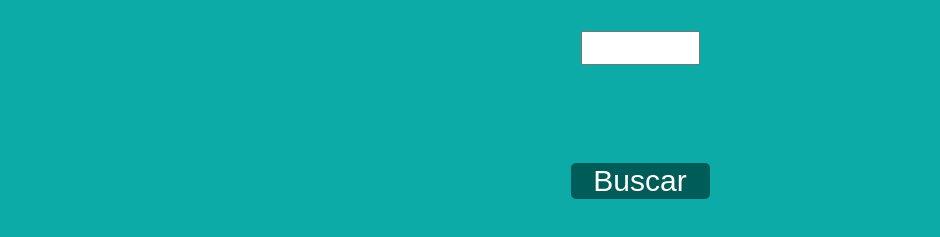
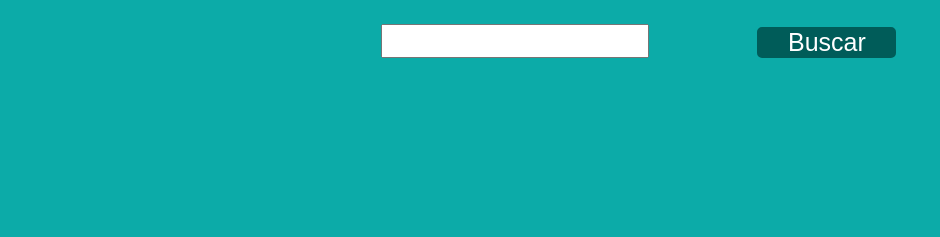
Before and after one commit to ayanfaustt/IAAD_CRUD, a plain HTML site: page frontend/ProjetoFrontIAAD/crudLP/linhaespecifica.html in a window 1280 px wide. Shown: the part 177-414 px from the top of the page, without its empty margins (0-940 px from the left). Drawn offline with Linux system fonts and the light colour scheme.

Commit message:
Update linhaespecifica.html

```diff
--- a/frontend/ProjetoFrontIAAD/crudLP/linhaespecifica.html
+++ b/frontend/ProjetoFrontIAAD/crudLP/linhaespecifica.html
@@ -15,13 +15,12 @@
 </header>
 <body>
     <h1 class="title_pag">Digite o iD da linguagem</h1>
-    <div class="labels">
-        <input type="number" value="id_linguagem" id="input_id_lp">
-        <button id="submit_button" onclick="request()">Buscar</button>
-        <table id="table_linguagemProgramacaoOne">
-
-        </table>
+    <div class="labels" style="display: flex; flex-direction: row; margin-left: 25%; margin-right: 25%;">
+        <input style="margin-top: 0%;width: 40%;" type="number" value="id_linguagem" id="input_id_lp">
+        <button style="margin-top: 0%;font-size: 25px;" id="submit_button" onclick="request()">Buscar</button>
     </div>
+    <table class="Tabela" id="table_linguagemProgramacaoOne">
+    </table>
     <script>
         function request (){
             const input = document.querySelector('#input_id_lp');
```
